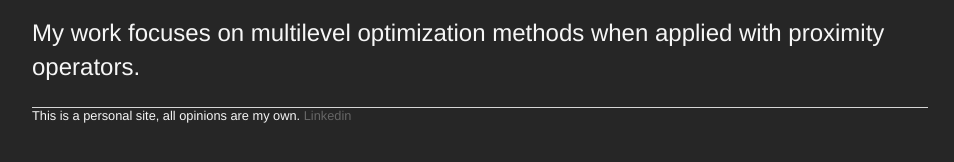
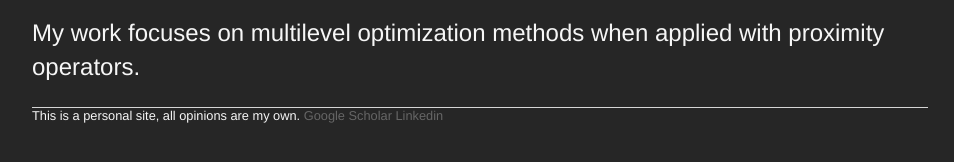
Before and after one commit to laugaguillaume/laugaguillaume.github.io, a Jekyll site: the page built from index.html, in a window 1280 px wide. Shown: the part 368-530 px from the top of the page, without its empty margins (160-1114 px from the left). Built offline with Jekyll 4.4.1, drawn with Linux system fonts in a browser that asks for light colours.

Commit message:
added google scholar

```diff
--- a/_layouts/default.html
+++ b/_layouts/default.html
@@ -26,7 +26,7 @@
 
 			</div><!-- /.container -->
 			<footer>
-	    		This is a personal site, all opinions are my own.  <a target="_blank" href="https://fr.linkedin.com/in/guillaume-lauga">Linkedin</a></li>
+	    		This is a personal site, all opinions are my own. <a target ="_blank" href ="https://scholar.google.com/citations?user=kp4hEB0AAAAJ&hl=fr&oi=ao">Google Scholar</a> <a target="_blank" href="https://fr.linkedin.com/in/guillaume-lauga">Linkedin</a></li>
 			</footer>
     </body>
 </html>
```
